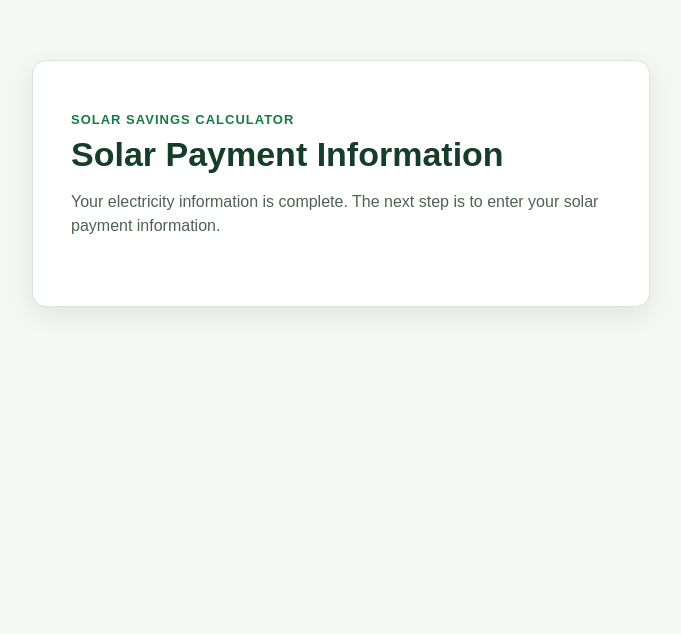
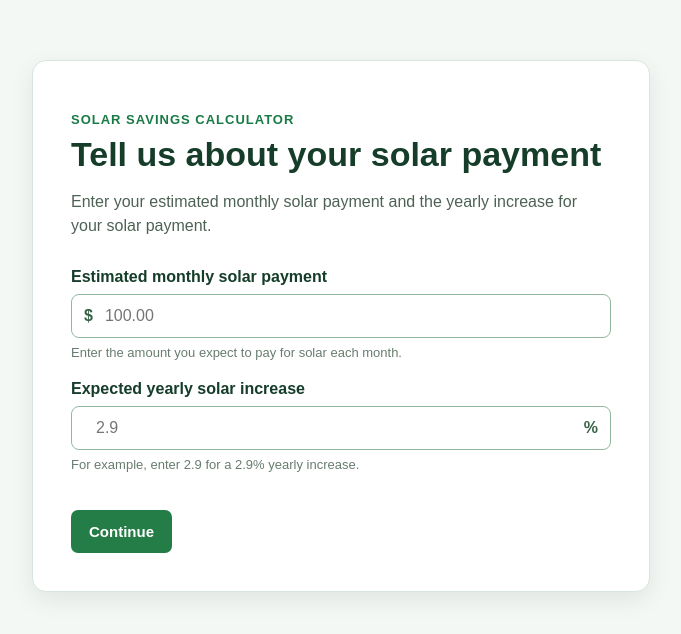
Before and after one commit to FadyHanna2/Solar-Savings-Calculator-Project, a Flask app: page /solar-payment in a window 1280 px wide. Shown: the top 634 px of the page, without its empty margins (299-980 px from the left). Run offline with Flask 3, Linux system fonts and the light colour scheme; the visitor is signed in with stand-in values (Sample User, id 1).

Commit message:
SP.1 Create solar payment information form

```diff
--- a/templates/solar_payment.html
+++ b/templates/solar_payment.html
@@ -10,11 +10,53 @@
 
         <p class="small-title">SOLAR SAVINGS CALCULATOR</p>
 
-        <h1>Solar Payment Information</h1>
+        <h1>Tell us about your solar payment</h1>
 
         <p class="description">
-            Your electricity information is complete. The next step is to enter your solar payment information.
+            Enter your estimated monthly solar payment and the yearly increase for your solar payment.
         </p>
+
+        <form>
+
+            <label for="solar_payment">Estimated monthly solar payment</label>
+
+            <div class="input-box">
+                <span>$</span>
+                <input
+                    type="number"
+                    id="solar_payment"
+                    name="solar_payment"
+                    placeholder="100.00"
+                >
+            </div>
+
+            <p class="help-text">
+                Enter the amount you expect to pay for solar each month.
+            </p>
+
+
+            <label for="solar_increase">Expected yearly solar increase</label>
+
+            <div class="input-box">
+                <input
+                    type="number"
+                    id="solar_increase"
+                    name="solar_increase"
+                    placeholder="2.9"
+                >
+                <span>%</span>
+            </div>
+
+            <p class="help-text">
+                For example, enter 2.9 for a 2.9% yearly increase.
+            </p>
+
+
+            <button type="button">
+                Continue
+            </button>
+
+        </form>
 
     </div>
 
```
